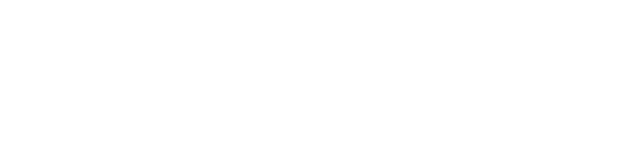
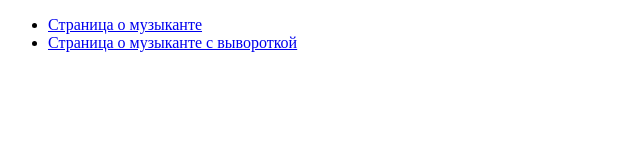
Before and after one commit to Margarita-B/moscow_coding_school_MCS, a plain HTML site: page index.html in a window 1280 px wide. Shown: the whole page, without its empty margins (0-640 px from the left). Drawn offline with Linux system fonts and the light colour scheme.

Commit message:
add links

```diff
--- a/index.html
+++ b/index.html
@@ -5,6 +5,9 @@
 	<title>Document</title>
 </head>
 <body>
-
+	<ul>
+		<li><a href="homework_2/index.html">Страница о музыканте</a></li>
+		<li><a href="homework_3/index.html">Страница о музыканте с вывороткой</a></li>
+	</ul>
 </body>
 </html>
```
